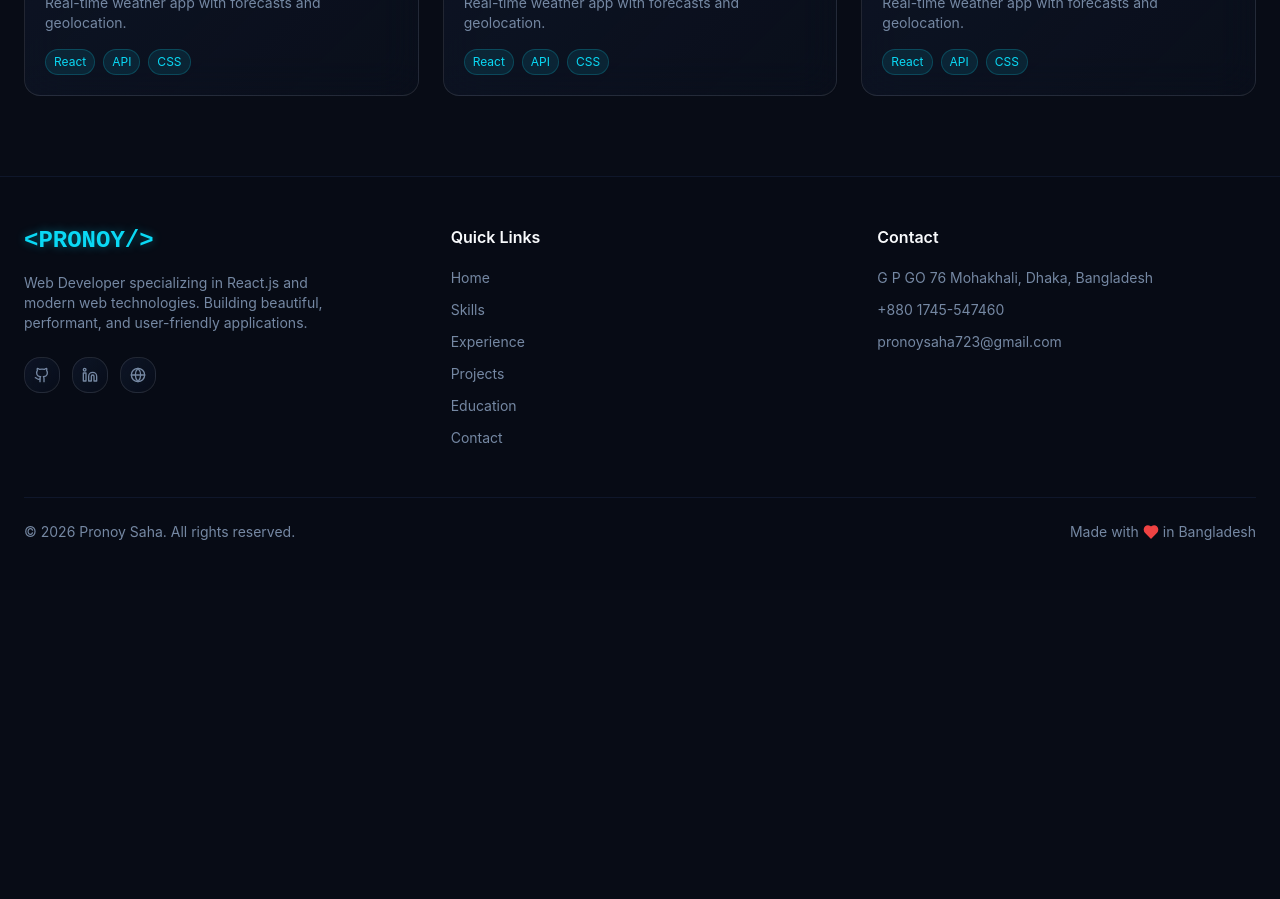
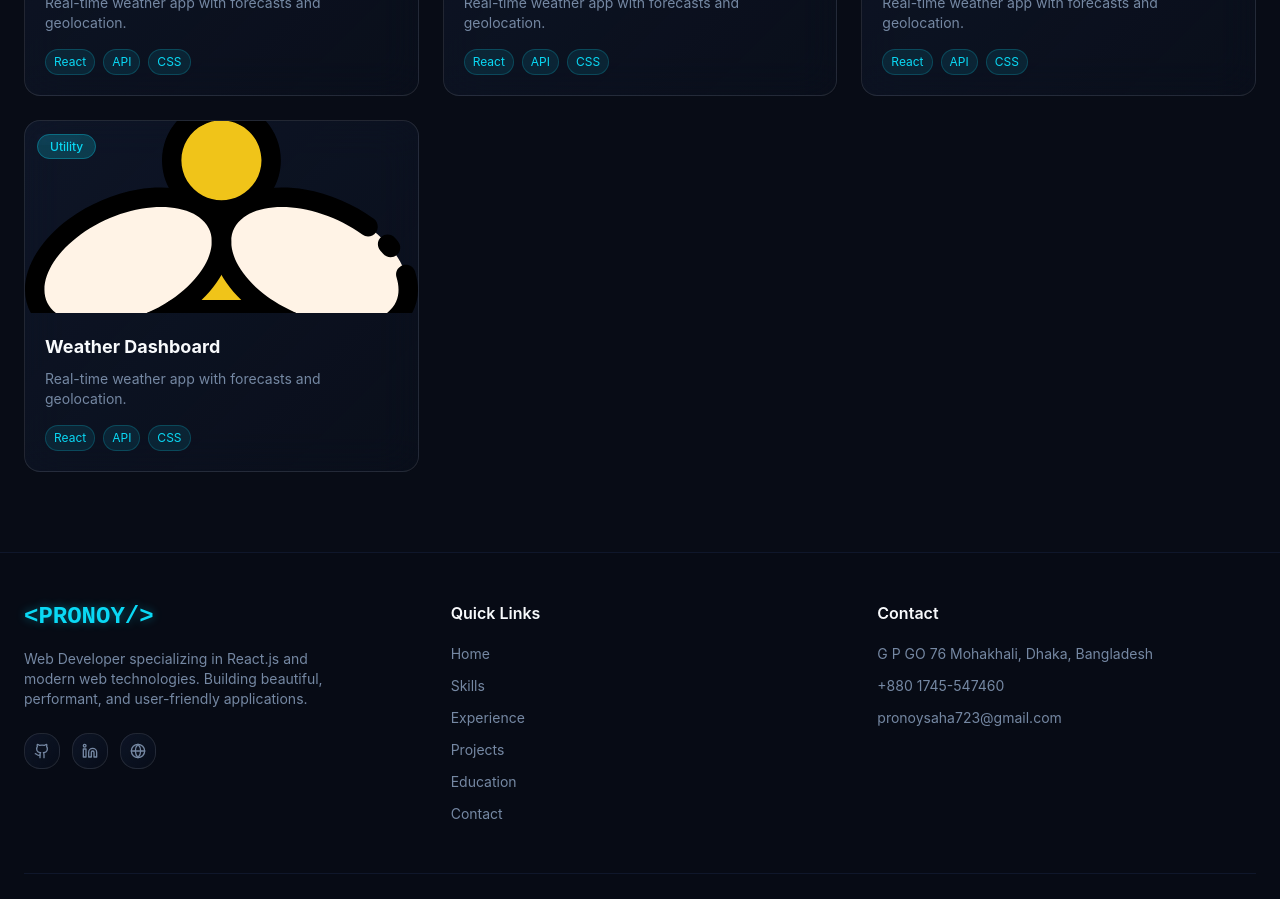
Before and after one commit to Pronoysaha90/Pronoy_Portfolio, a React (Vite) app: page /projects in a window 1280 px wide. Shown: the part 1320-2219 px from the top of the page. Before the commit the page ends 1910 px from the top, so only its background shows below. Built offline with nearby package versions, Linux system fonts and the light colour scheme; the HTML template or start-up script is replaced by a standard one.

Commit message:
duplicate one project

```diff
--- a/src/data/projects.ts
+++ b/src/data/projects.ts
@@ -273,4 +273,31 @@ export const projects: Project[] = [
     role: "Frontend Developer",
     category: "Utility",
   },
+  {
+    id: "weather-app",
+    title: "Weather Dashboard",
+    shortDescription:
+      "Real-time weather app with forecasts and geolocation.",
+    fullDescription:
+      "Weather dashboard using OpenWeather API with animated UI.",
+    tech: ["React", "API", "CSS"],
+    live: "#",
+    github: "https://github.com/Pronoysaha90",
+    images: [
+      beeImg,
+      beeImg,
+    ],
+    features: [
+      "Live weather data",
+      "5-day forecast",
+      "City search",
+    ],
+    challenges: [
+      "API limits",
+      "Data accuracy",
+    ],
+    duration: "2 weeks",
+    role: "Frontend Developer",
+    category: "Utility",
+  },
 ];
```
